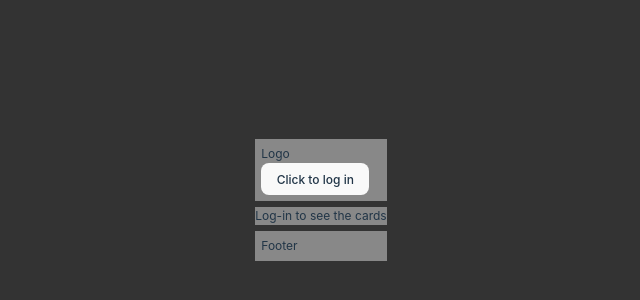
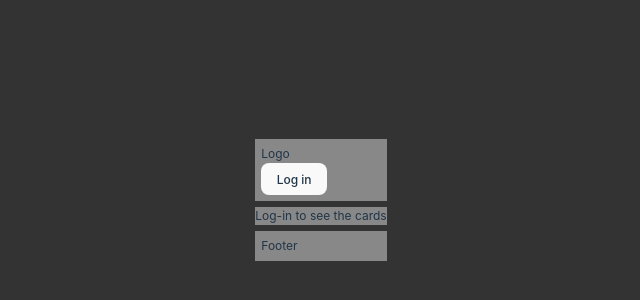
Before and after one commit to Ermegilius/pre-reactOR, a React (Vite) app: page / in a window 1280 px wide. Shown: the part 200-500 px from the top of the page, without its empty margins (319-959 px from the left). Built offline with nearby package versions, Linux system fonts and the light colour scheme.

Commit message:
end of the day 11.11.2024

```diff
--- a/src/App.jsx
+++ b/src/App.jsx
@@ -2,6 +2,7 @@ import './App.css'
 import Card from './components/Card.jsx'
 import personsData from './data/persons.js' //you can rename it anyway here
 import { useState } from 'react'
+import Button from './components/Button.jsx'
 
 
 function App() {
@@ -13,13 +14,18 @@ function App() {
     setIsLoggedIn((prevState) => !prevState);
   }
 
+  const handleClick = (id) => {
+    console.log('I was clicked', id);//here we use id of the clicked element (from line 38)
+  }
+
   return (
     <>
       <header>
         <p>Logo</p>
-        <button onClick={toggleLogIn}>
-          {isLoggedIn ? 'Click to log out' : 'Click to log in'}
-        </button>
+        <Button
+          text={isLoggedIn ? "Log out" : "Log in"}
+          click={toggleLogIn}
+        />
         </header>
         <main>
           {isLoggedIn ? (
@@ -29,6 +35,7 @@ function App() {
                 firstName={person.firstName}
                 lastName = {person.lastName}
                 message={person.message}
+                click={()=>handleClick(person.id)} //here we register (and send further) id of the clicked element, we will use it later
               />))
             ):(
               <p>Log-in to see the cards</p>
--- /dev/null
+++ b/src/components/Button.jsx
@@ -0,0 +1,5 @@
+const Button = ({text, click, type = 'button'}) => {
+    return <button type={type} onClick={click}>{text}</button>
+} //we define default type of the component. So, later we can change it to type='submit'
+
+export default Button;
--- a/src/components/Card.jsx
+++ b/src/components/Card.jsx
@@ -1,9 +1,12 @@
-const Card = ({message,firstName,lastName}) => {
+import Button from './Button.jsx'
+
+const Card = ({message,firstName,lastName, click}) => {
     return (
       <div className="card">
         <p>message: {message}</p>
         <p>first name: {firstName}</p>
         <p>last name: {lastName}</p>
+        <Button text="Edit" click={click}/>
       </div>
     )
   }
```
